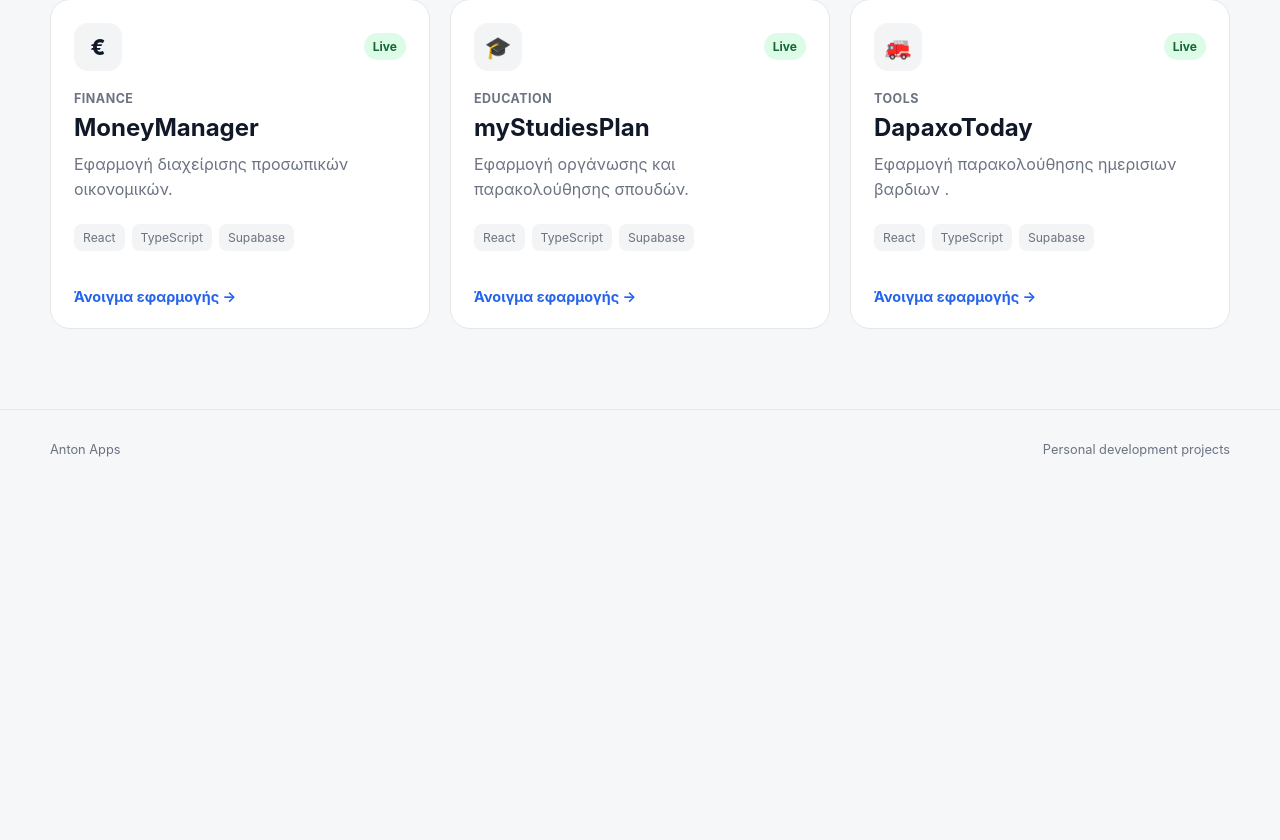
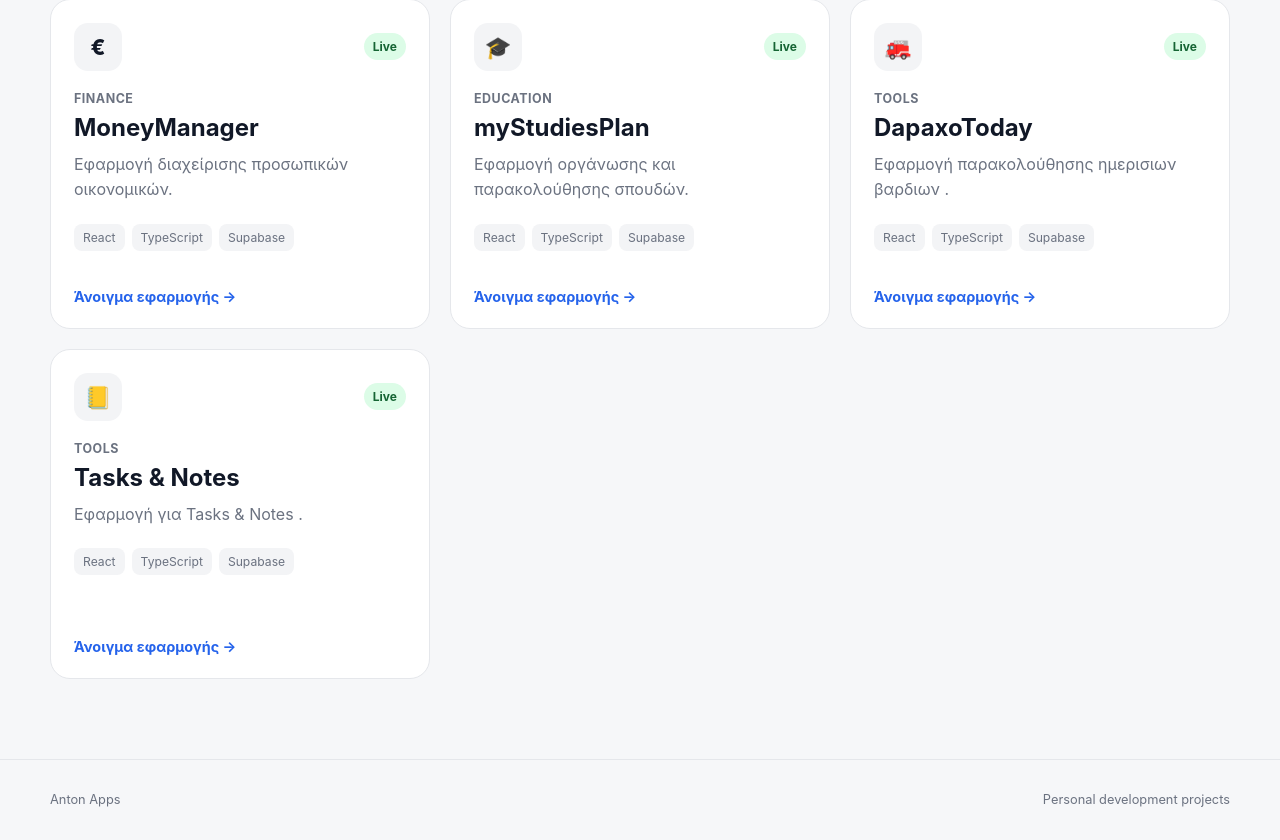
Before and after one commit to antonylampidakis/Anton-Apps, a React (Vite) app: page / in a window 1280 px wide. Shown: the part 530-1370 px from the top of the page. Before the commit the page ends 1020 px from the top, so only its background shows below. Built offline with nearby package versions, Linux system fonts and the light colour scheme.

Commit message:
Add Tasks & Notes

```diff
--- a/src/data/apps.ts
+++ b/src/data/apps.ts
@@ -49,4 +49,14 @@ export const apps: PersonalApp[] = [
     technologies: ['React', 'TypeScript', 'Supabase'],
     icon: '🚒',
   },
+  {
+    id: 'TasksNotes',
+    name: 'Tasks & Notes',
+    description: 'Εφαρμογή για  Tasks & Notes .',
+    category: 'Tools',
+    status: 'Live',
+    url: 'https://tasks.antonylampidakis.com/',
+    technologies: ['React', 'TypeScript', 'Supabase'],
+    icon: '📒',
+  },
 ]
```
